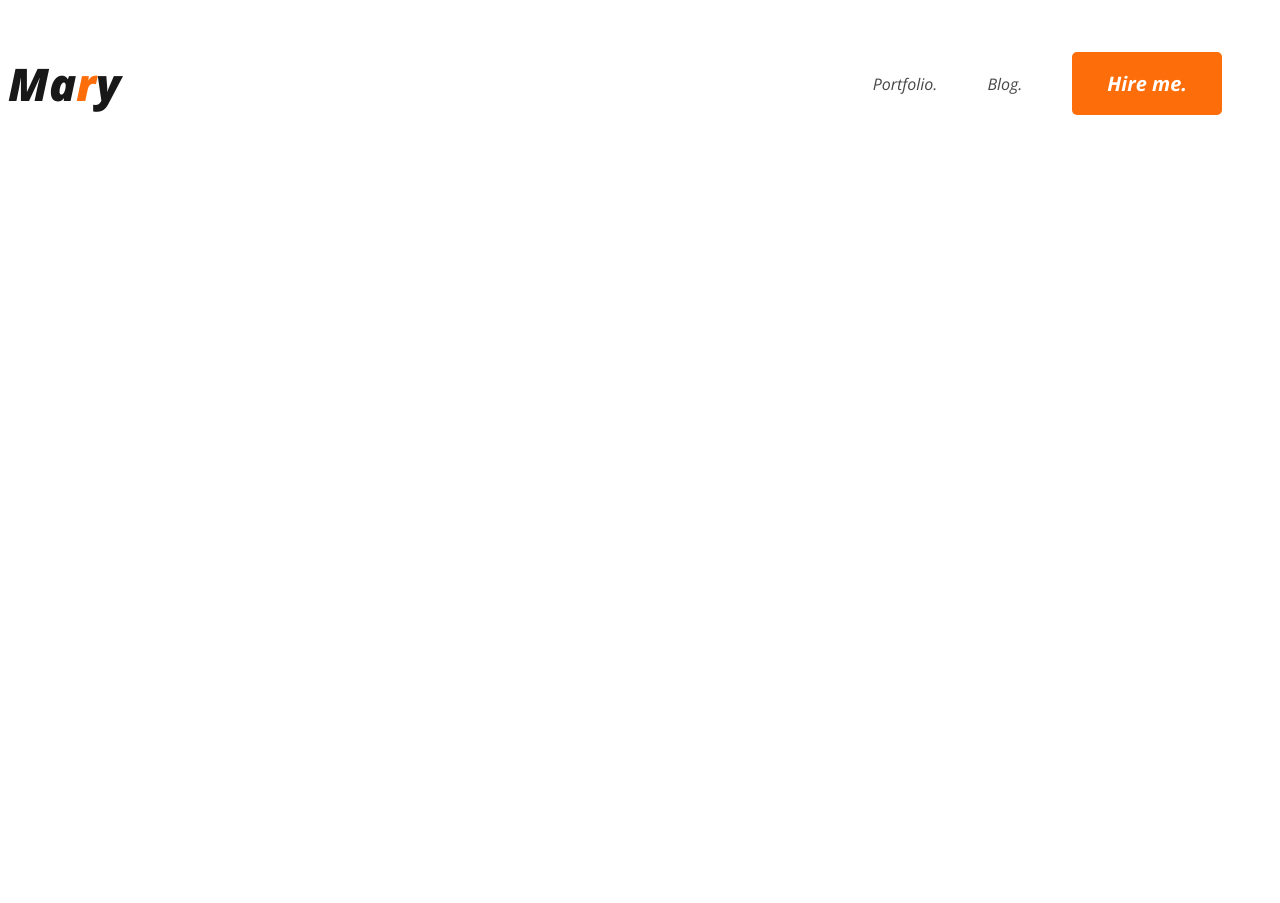
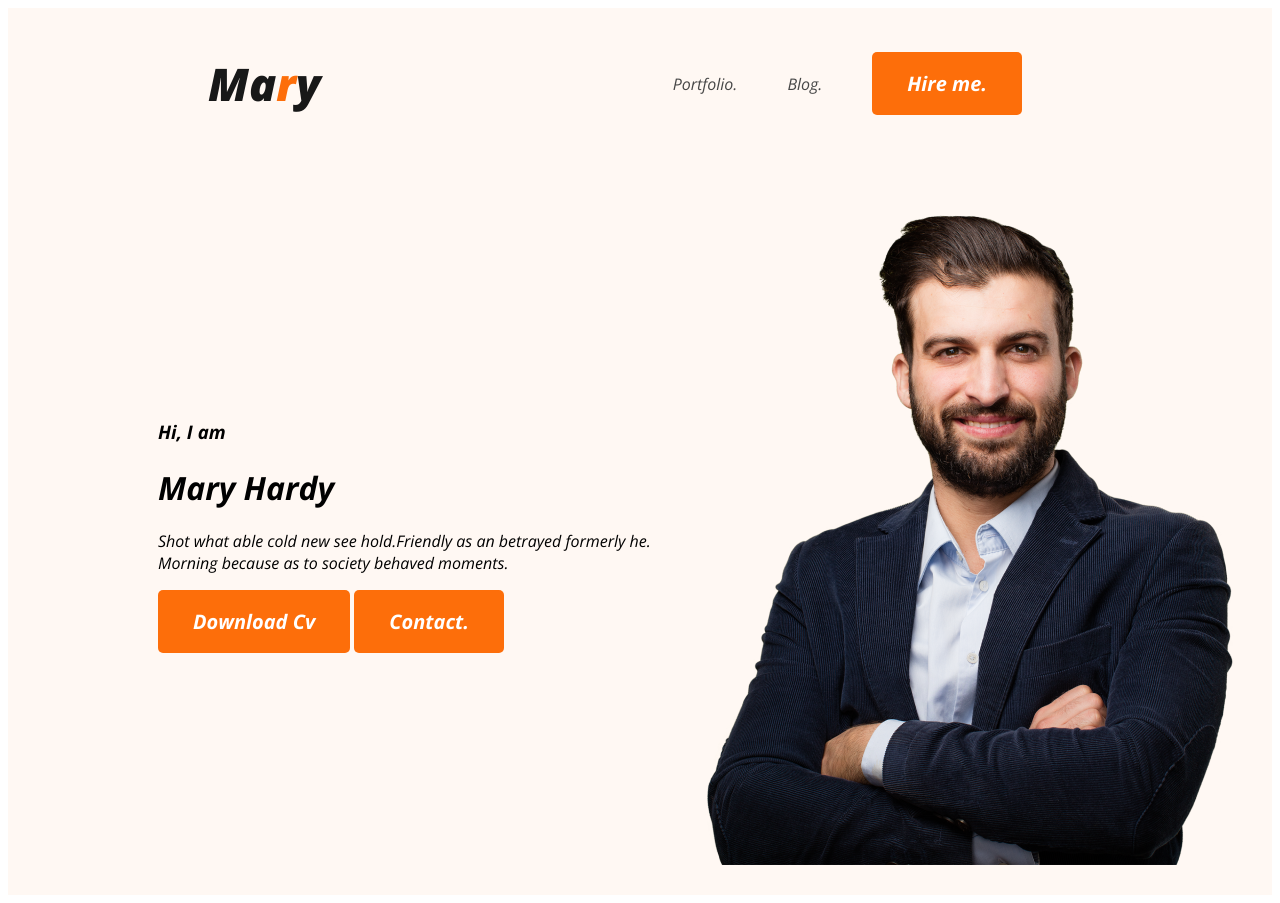
Before and after one commit to JisanEvo/portfolio, a plain HTML site: page index.html in a window 1280 px wide. Before the commit the page ends 800 px from the top, so only its background shows below. Drawn offline with nearby package versions, Linux system fonts and the light colour scheme.

Commit message:
banner content added

```diff
--- a/index.html
+++ b/index.html
@@ -15,7 +15,7 @@
     <link rel="stylesheet" href="style/portfolio.css">
 </head>
 <body>
-    <header>
+    <header class="header">
 <nav>
     <h3 class="nav-title ">Ma<span class="text-primary">r</span>y</h3>
     <ul>
@@ -24,7 +24,23 @@
  <li><button class="btn-primary">Hire me.</button>  </li>
     </ul>
 </nav>
+<div class="banner">
 
+<div class="banner-content
+">
+    <h3 class="banner-greeting">Hi, I  am</h3>
+    <h1 class="banner-title">Mary Hardy</h1>
+
+   <p>Shot what able cold new see hold.Friendly as an betrayed formerly he. Morning because as to society behaved moments.</p>
+
+<button class="btn-primary">Download Cv </button>
+<button class="btn-primary">Contact.</button>
+ </div>
+<img
+class="profile picture"
+ src="images/hardy.png" alt="">
+
+</div>
 
       </header>
 <main>
--- a/style/portfolio.css
+++ b/style/portfolio.css
@@ -20,6 +20,7 @@ nav{
     display: flex;
     justify-content: space-between;
     align-items: center;
+    margin: 0px 200px;
 }
 
 .nav-title{
@@ -49,3 +50,19 @@ color: #474747;
 
 
 }
+
+/* header related style */
+.header{
+    background: #FFF8F3;
+
+}
+.banner
+{
+    padding: 30px 30px 30px  150px ;
+    display: flex;
+    align-items: center;
+}
+.banner .profile picture{
+    width: 584px;
+height: 676px;
+}
```
